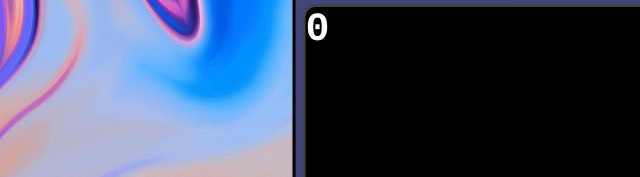
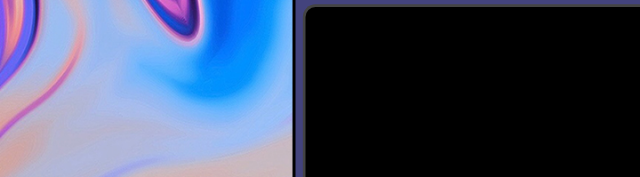
Before and after one commit to EnriqueEstebaranz/2019-2020-CSAAI-Practicas, a plain HTML site: page P2/Calculadora.html in a window 1280 px wide. Shown: the part 535-712 px from the top of the page, 0-640 px from the left. Drawn offline with Linux system fonts and the light colour scheme.

Commit message:
solucion fallo

```diff
--- a/P2/Calculadora.html
+++ b/P2/Calculadora.html
@@ -28,7 +28,7 @@
           <h1 id ="historial"></h1>
         </div>
         <div >
-          <h1 id ="calculo"> 0</h1>
+          <h1 id ="calculo"> </h1>
         </div>
     	</div>
       <div class="teclas">
```
